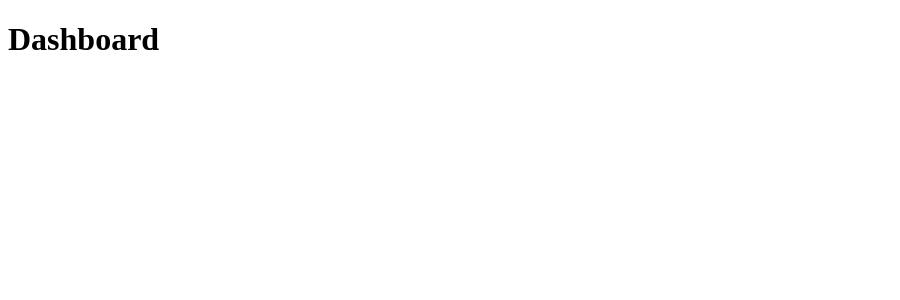
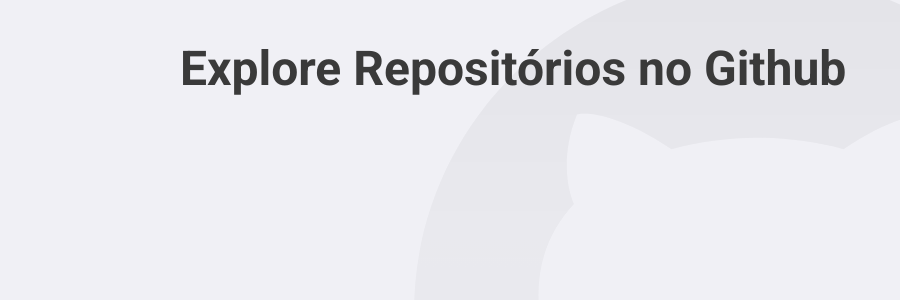
Before and after one commit to ChrisFrontDev/fictional-journey, a React (Create React App) app: page / in a window 1280 px wide. Shown: the top 300 px of the page, without its empty margins (0-900 px from the left). Built offline with nearby package versions, Linux system fonts and the light colour scheme.

Commit message:
Styled Components

```diff
--- a/package.json
+++ b/package.json
@@ -14,6 +14,7 @@
     "react-dom": "^16.13.1",
     "react-router-dom": "^5.1.2",
     "react-scripts": "3.4.1",
+    "styled-components": "^5.1.0",
     "typescript": "~3.7.2"
   },
   "scripts": {
@@ -36,6 +37,7 @@
   },
   "devDependencies": {
     "@types/react-router-dom": "^5.1.5",
+    "@types/styled-components": "^5.1.0",
     "@typescript-eslint/eslint-plugin": "^2.31.0",
     "@typescript-eslint/parser": "^2.31.0",
     "eslint": "^6.6.0",
--- a/public/index.html
+++ b/public/index.html
@@ -6,6 +6,11 @@
     <meta name="theme-color" content="#3A3A3A" />
 
     <title>Github Explorer</title>
+
+    <link
+      href="https://fonts.googleapis.com/css2?family=Roboto:wght@400;700&display=swap"
+      rel="stylesheet"
+    />
   </head>
   <body>
     <noscript>You need to enable JavaScript to run this app.</noscript>
--- a/src/App.tsx
+++ b/src/App.tsx
@@ -1,11 +1,15 @@
 import React from 'react';
 import { BrowserRouter } from 'react-router-dom';
 import Routes from './routes';
+import GlobalStyle from './styles/global';
 
 const App: React.FC = () => (
-  <BrowserRouter>
-    <Routes />
-  </BrowserRouter>
+  <>
+    <BrowserRouter>
+      <Routes />
+    </BrowserRouter>
+    <GlobalStyle />
+  </>
 );
 
 export default App;
--- a/src/pages/Dashboard/index.tsx
+++ b/src/pages/Dashboard/index.tsx
@@ -1,7 +1,9 @@
 import React from 'react';
 
+import { Title } from './styles';
+
 const Dashboard: React.FC = () => {
-  return <h1>Dashboard</h1>;
+  return <Title>Explore Repositórios no Github</Title>;
 };
 
 export default Dashboard;
--- /dev/null
+++ b/src/pages/Dashboard/styles.ts
@@ -0,0 +1,6 @@
+import styled from 'styled-components';
+
+export const Title = styled.h1`
+  font-size: 48px;
+  color: #3a3a3a;
+`;
--- /dev/null
+++ b/src/styles/global.ts
@@ -0,0 +1,30 @@
+import { createGlobalStyle } from 'styled-components';
+import backgroundGithub from '../assets/github-bg.svg';
+
+export default createGlobalStyle`
+  *{
+    margin: 0;
+    padding: 0;
+    outline: 0;
+    box-sizing:border-box;
+  }
+
+  body {
+    background:#f0f0f5 url(${backgroundGithub}) no-repeat 70% top;
+    -webkit-font-smoothing: antialiased;
+  }
+  body, input , button {
+    font: 16px Roboto, sans-serif;
+  }
+  #root {
+    max-width:960px;
+    margin: 0 auto;
+    padding: 40px 20px;
+  }
+
+  button{
+    cursor:pointer;
+  }
+
+
+`;
```
Also changed, not shown: src/assets/github-bg.svg (added), 1 other file (tests, documents, lock files or other folders).
